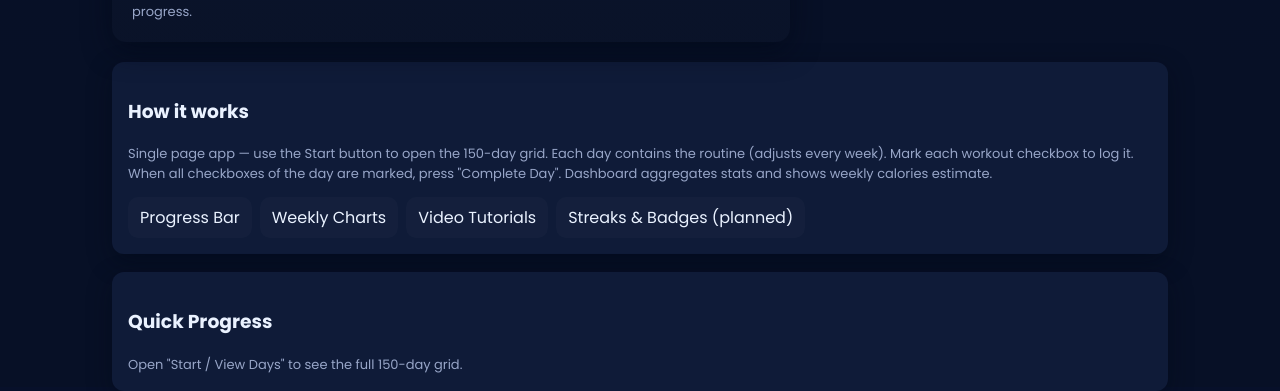
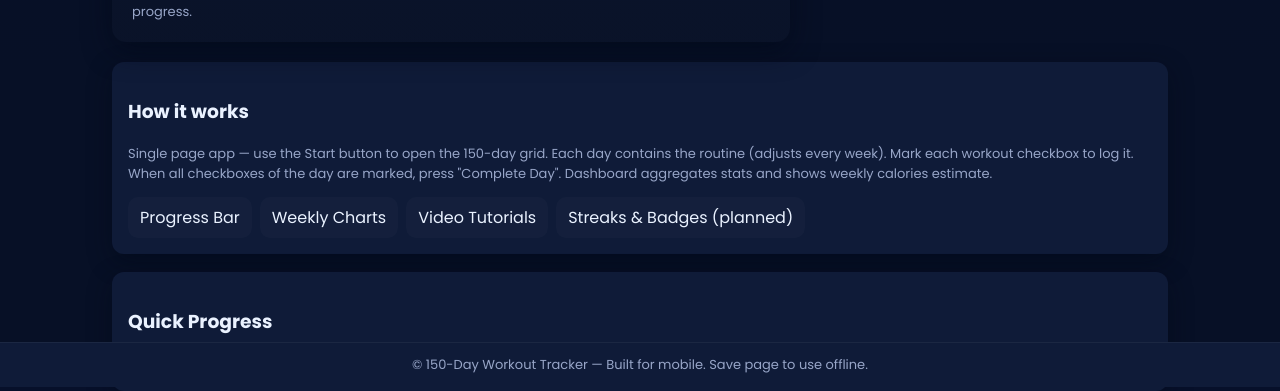
Before and after one commit to prakash12309/Workout-challenge-, a plain HTML site: page Index.html in a window 1280 px wide. Shown: the part 413-804 px from the top of the page. Drawn offline with nearby package versions, Linux system fonts and the light colour scheme.

Commit message:
Index.html

```diff
--- a/Index.html
+++ b/Index.html
@@ -167,6 +167,28 @@
     /* subtle view fade */
     .view {transition: opacity .18s ease, transform .18s ease;}
     .hidden {display:none}
+    footer {
+  position: fixed;
+  bottom: 0;
+  left: 0;
+  width: 100%;
+  background: #0f1b38;
+  color: #98a6c8;
+  text-align: center;
+  padding: 12px 0;
+  font-family: 'Poppins', sans-serif;
+  font-size: 14px;
+  border-top: 1px solid rgba(255,255,255,0.05);
+  z-index: 999;
+}
+footer a {
+  color: #00c2a8;
+  text-decoration: none;
+  margin: 0 5px;
+}
+footer a:hover {
+  text-decoration: underline;
+}
   </style>
 </head>
 <body>
```
